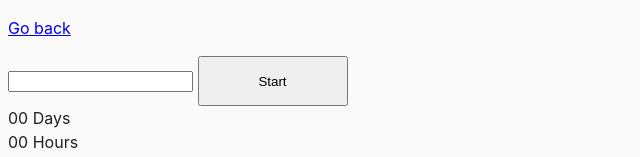
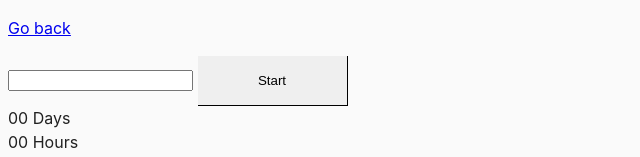
Before and after one commit to IvanProd/goit-js-hw-09, a website built with Parcel: page src/02-timer.html in a window 1280 px wide. Shown: the top 157 px of the page, without its empty margins (0-640 px from the left). Built offline with nearby package versions, Linux system fonts and the light colour scheme.

Commit message:
added css on button

```diff
--- a/src/css/common.css
+++ b/src/css/common.css
@@ -21,4 +21,8 @@ button{
   width: 150px;
   height: 50px;
   cursor: pointer;
+  border-top: 0px;
+  border-right: 1px solid #000;
+  border-bottom: 1px solid #000;
+  border-left: 0px;
 }
```
